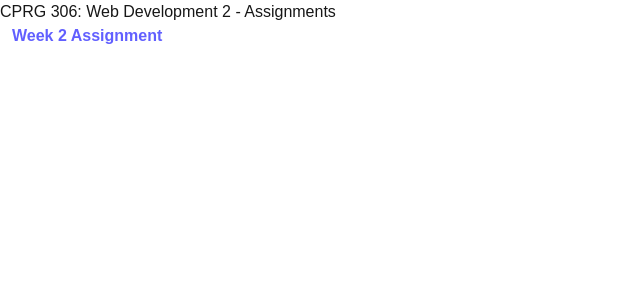
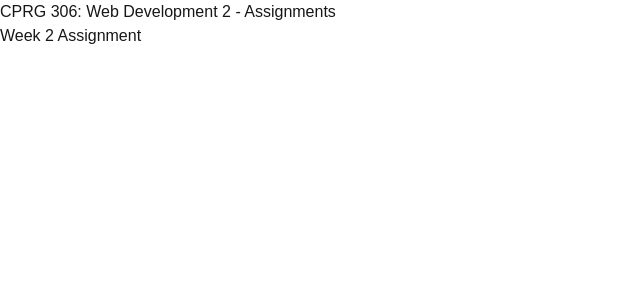
Before and after one commit to Naila-Guerrero/cprg306-assignments, a Next.js app: page / in a window 1280 px wide. Shown: the top 300 px of the page, without its empty margins (0-640 px from the left). Built offline with nearby package versions, Linux system fonts and the light colour scheme.

Commit message:
Finished styling

```diff
--- a/app/page.js
+++ b/app/page.js
@@ -6,7 +6,7 @@ export default function Page(){
       <h1 >
         CPRG 306: Web Development 2 - Assignments
       </h1>
-      <Link href="week-2" className="text-center font-semibold p-3 text-indigo-500 "> Week 2 Assignment </Link>
+      <Link href="week-2" className="text-center"> Week 2 Assignment </Link>
     </main>
   )
 }
--- a/app/week-2/StudentInfo.js
+++ b/app/week-2/StudentInfo.js
@@ -5,7 +5,7 @@ export default function StudentInfo() {
         <section>
             <h1>Student Information</h1>
             <h2>Student name: Naila Guerrero </h2>
-            <Link href= "https://github.com/Naila-Guerrero/cprg306-assignments" className="text-center font-semibold"> <strong>Super cool and awesome repo</strong> </Link>
+            <Link href= "https://github.com/Naila-Guerrero/cprg306-assignments" className="text-center"> <strong>Super cool and awesome repo</strong> </Link>
         </section>
     )
 }
```
